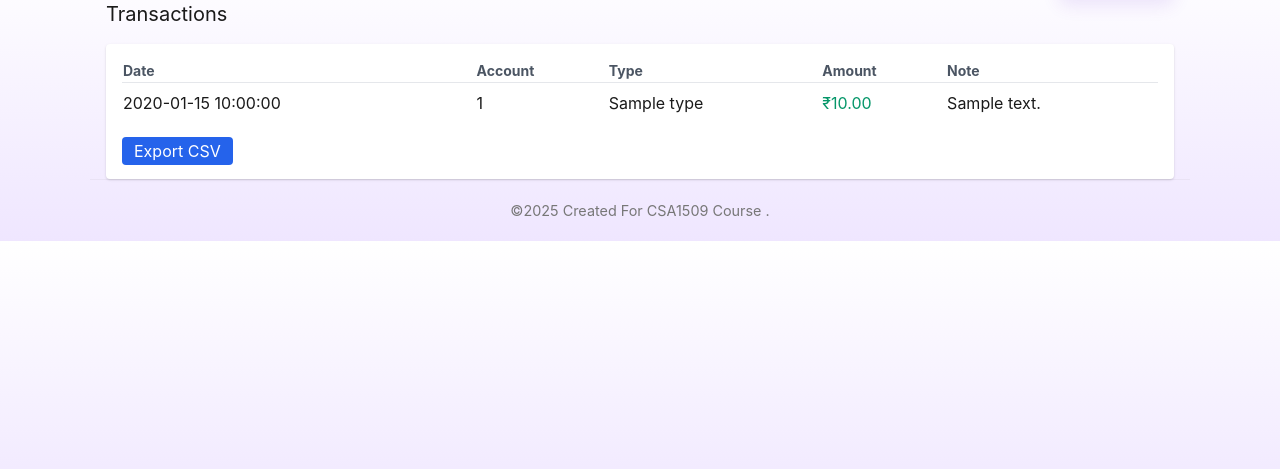
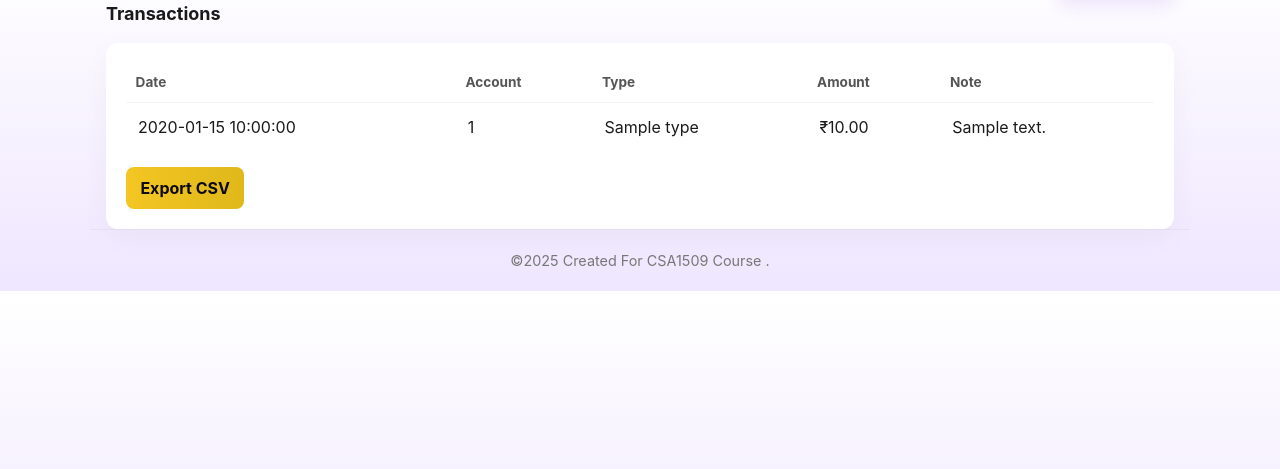
Before and after one commit to Karanam-23/online-banking, a Flask app: template templates/transactions.html in a window 1280 px wide. Shown: the part 43-512 px from the top of the page. Run offline with Flask 3, Linux system fonts and the light colour scheme; the template is opened without the code that fills it: most values are stand-ins (such as "Sample title", 1, 10 or a date in 2020).

Commit message:
Update transactions.html

```diff
--- a/templates/transactions.html
+++ b/templates/transactions.html
@@ -1,27 +1,28 @@
 {% extends "base.html" %}
 {% block content %}
-<h3 class="text-xl mb-4">Transactions</h3>
-<div class="bg-white rounded shadow p-4">
-  <table class="w-full">
+<h2 class="h2 mb-4">Transactions</h2>
+<div class="card">
+  <table class="table">
     <thead>
-      <tr class="text-left text-sm text-gray-600">
+      <tr>
         <th>Date</th><th>Account</th><th>Type</th><th>Amount</th><th>Note</th>
       </tr>
     </thead>
     <tbody>
       {% for t in txs %}
-      <tr class="border-t">
-        <td class="py-2">{{ t.created_at }}</td>
+      <tr>
+        <td>{{ t.created_at }}</td>
         <td>{{ t.account.number }}</td>
         <td>{{ t.type }}</td>
-        <td class="{{ 'text-red-600' if t.amount<0 else 'text-green-600' }}">₹{{ "%.2f"|format(t.amount) }}</td>
+        <td class="{{ 'text-red-600' if t.amount<0 else '' }}">₹{{ '%.2f'|format(t.amount) }}</td>
         <td>{{ t.note }}</td>
       </tr>
       {% endfor %}
     </tbody>
   </table>
+
   <div class="mt-4">
-    <a href="{{ url_for('export_csv') }}" class="bg-blue-600 text-white px-3 py-1 rounded">Export CSV</a>
+    <a class="btn btn-gold" href="{{ url_for('export_csv') }}">Export CSV</a>
   </div>
 </div>
 {% endblock %}
```
